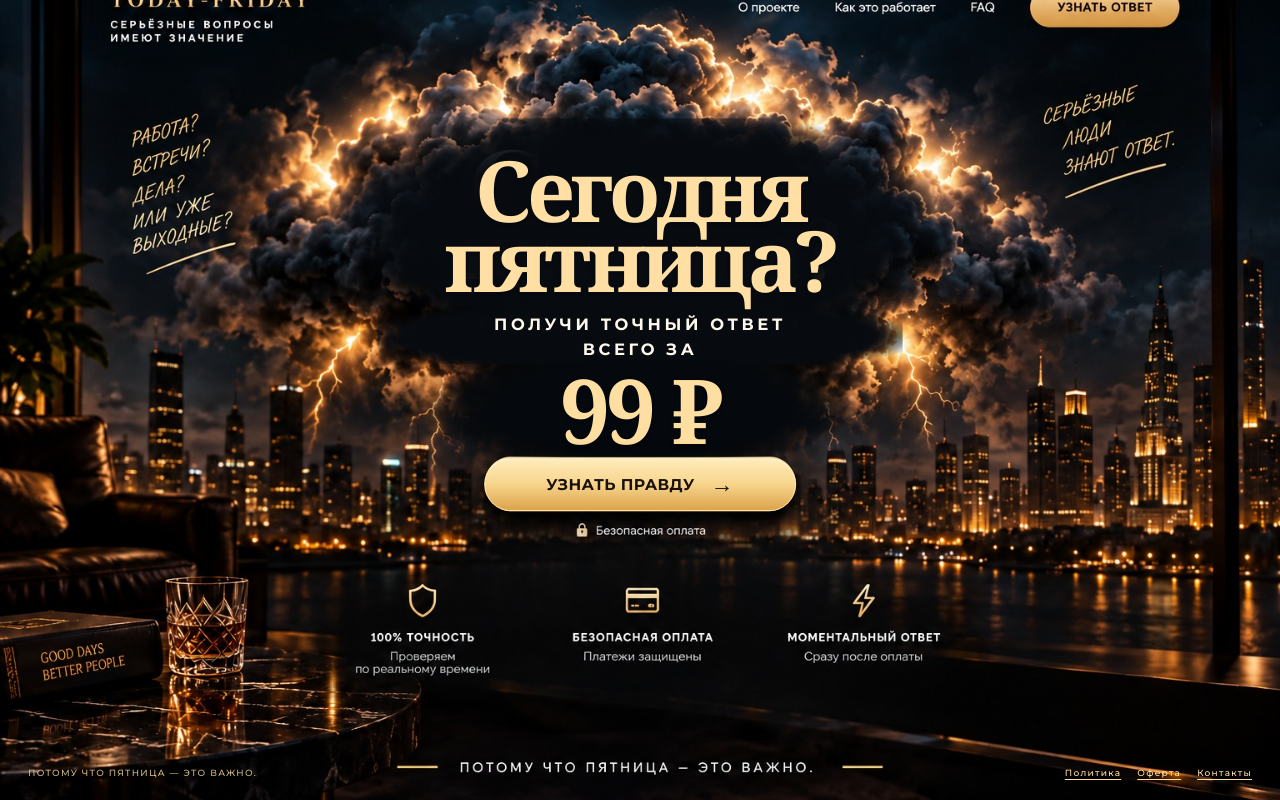
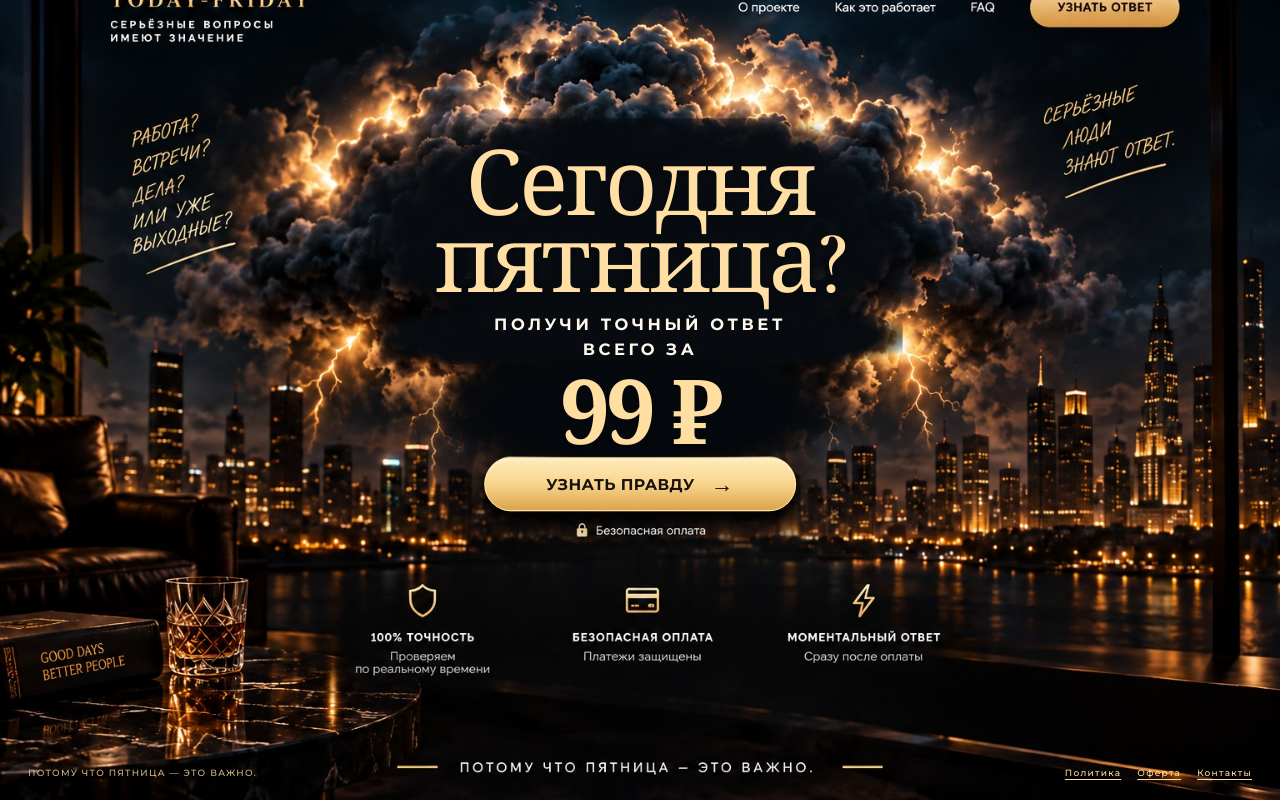
Before and after one commit to AlfonsMaybach/today-friday, a Next.js app: page / in a window 1280 px wide. Built offline with nearby package versions, Linux system fonts and the light colour scheme.

Commit message:
Use lighter Cormorant Garamond for readable V4.1 hero title

```diff
--- a/app/globals.css
+++ b/app/globals.css
@@ -1,4 +1,4 @@
-@import url('https://fonts.googleapis.com/css2?family=Montserrat:wght@500;600;700&display=swap');
+@import url('https://fonts.googleapis.com/css2?family=Cormorant+Garamond:wght@400;500&family=Montserrat:wght@500;600;700&display=swap');
 :root { color-scheme: dark; } * { box-sizing: border-box; } html,body { min-height:100%; margin:0; } body { background:#05080d; font-family:Montserrat,Arial,sans-serif; } button { font:inherit; }
 .experience { isolation:isolate; height:max(100svh,680px); min-height:max(100svh,680px); overflow:hidden; position:relative; background:#05080d; }
 .hero-stage { position:absolute; top:50%; left:50%; width:max(100%,150svh); aspect-ratio:3/2; z-index:0; transform:translate(-50%,-50%); animation:none; }
@@ -102,11 +102,11 @@
   .hero-heading h1 {
     margin:0;
     color:#ffdfa3;
-    font-family:Georgia,'Times New Roman',serif;
-    font-size:clamp(55px,6.6vw,136px);
-    font-weight:700;
-    line-height:.83;
-    letter-spacing:-.055em;
+    font-family:'Cormorant Garamond',Georgia,serif;
+    font-size:clamp(60px,7.1vw,144px);
+    font-weight:500;
+    line-height:.84;
+    letter-spacing:-.025em;
     text-align:center;
     text-rendering:optimizeLegibility;
     font-kerning:normal;
```
